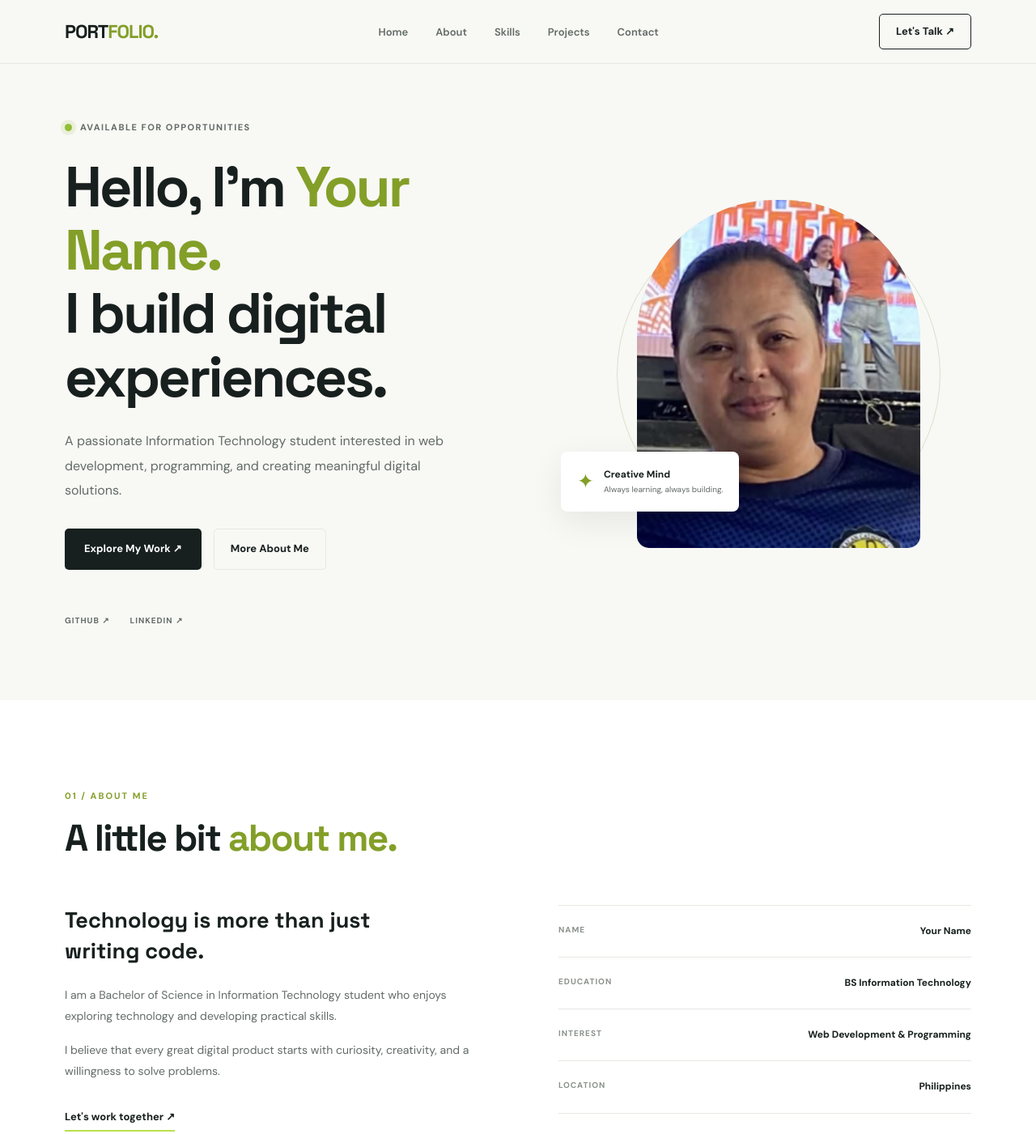
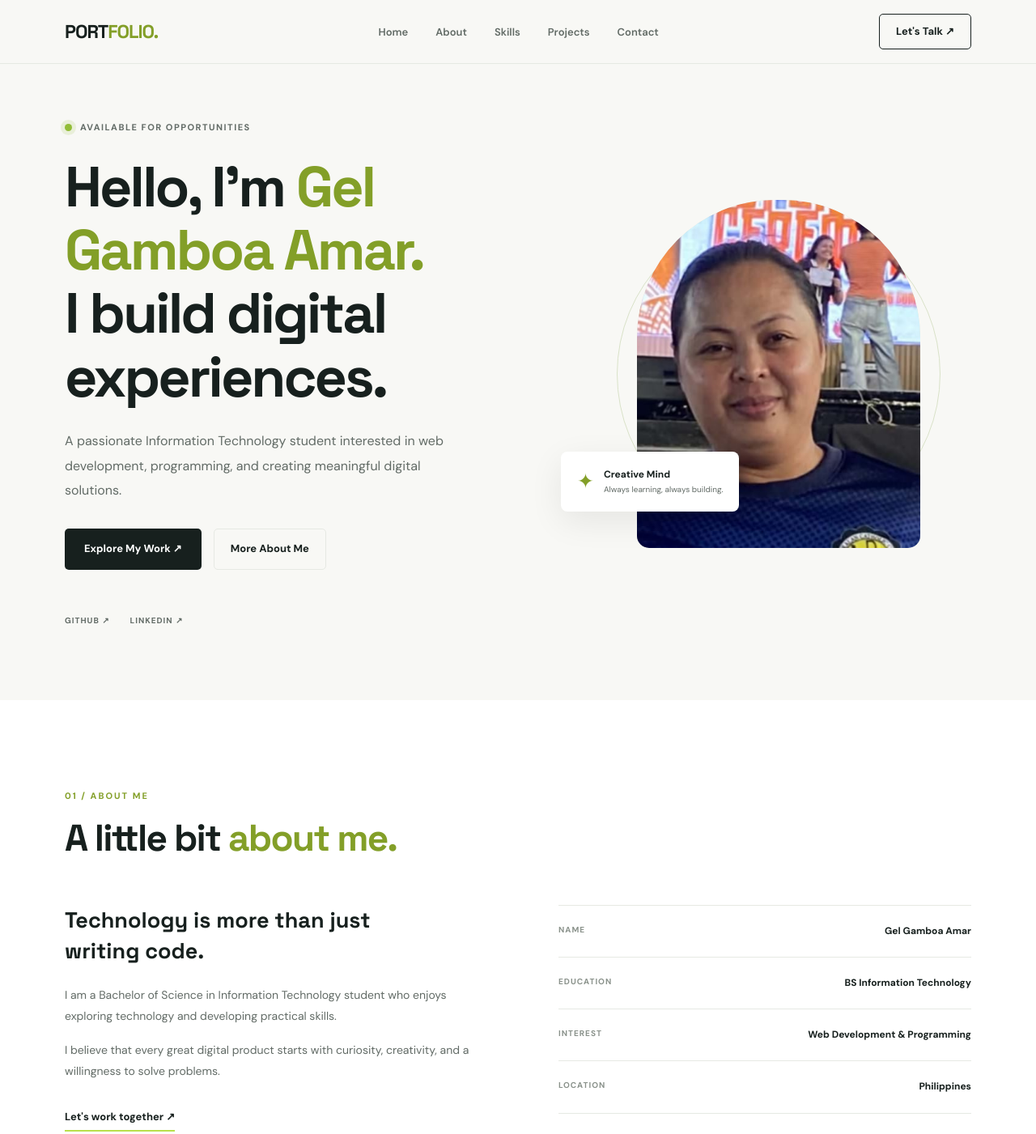
Before and after one commit to angelamar631-code/Amar-project-1, a plain HTML site: page index.html in a window 1280 px wide. Shown: the top 1401 px of the page at 81% size. Drawn offline with Linux system fonts and the light colour scheme.

Commit message:
This commit Change the Name of Portfolio

```diff
--- a/index.html
+++ b/index.html
@@ -45,7 +45,7 @@
                 </p>
 
                 <h1>
-                    Hello, I'm <span class="accent">Your Name.</span>
+                    Hello, I'm <span class="accent">Gel Gamboa Amar.</span>
                     <br>
                     I build digital
                     <br>
@@ -123,7 +123,7 @@
                     <div class="about-details">
                         <div class="detail-item">
                             <span>NAME</span>
-                            <strong>Your Name</strong>
+                            <strong>Gel Gamboa Amar</strong>
                         </div>
 
                         <div class="detail-item">
```
